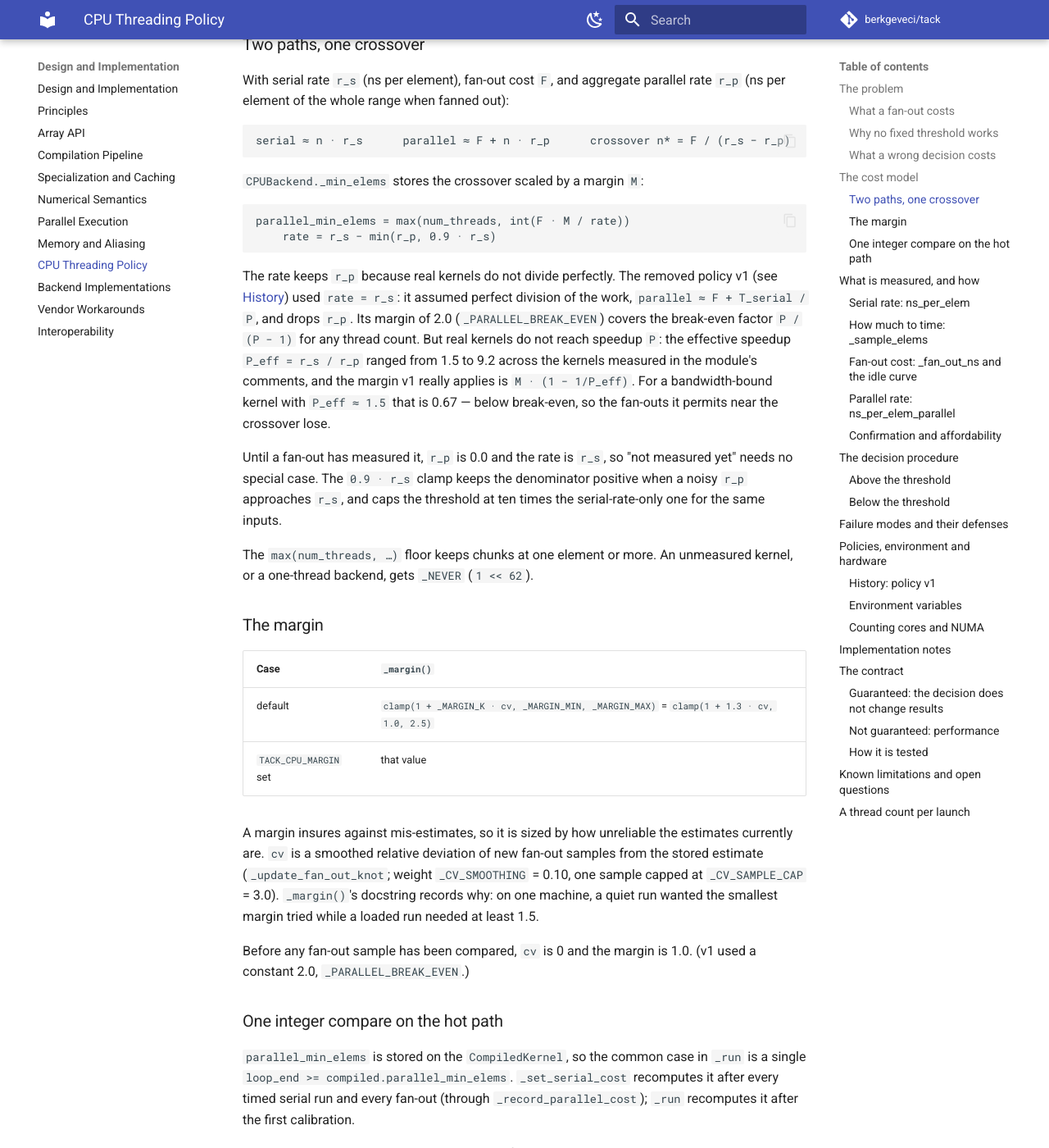
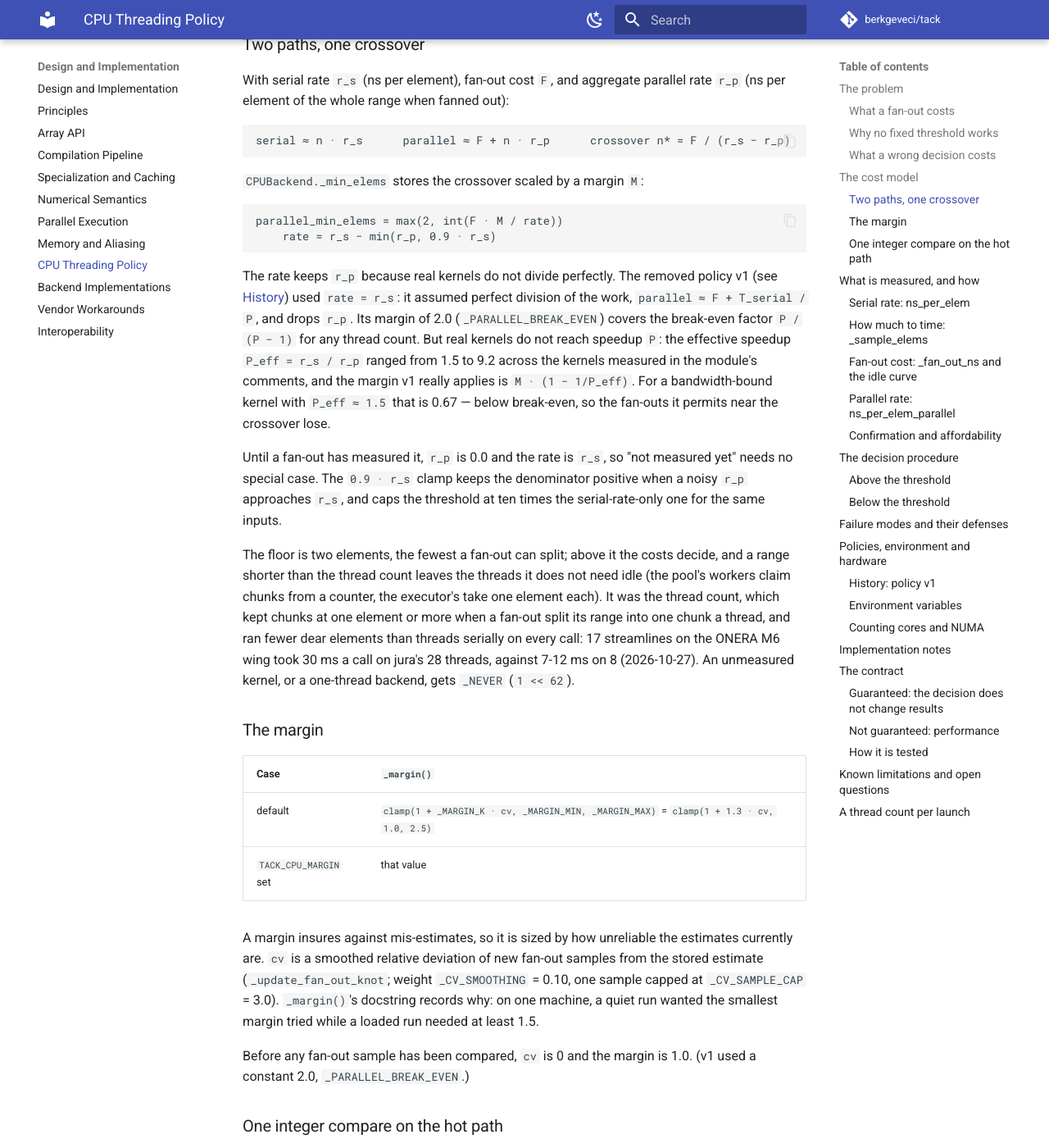
Before and after one commit to berkgeveci/tack, an MkDocs documentation site: the page built from docs/design/cpu-threading.md, in a window 1280 px wide and 1400 px high, scrolled down 2942 px. Shown: the whole window at 82% size. Built offline with MkDocs 1.6.1 and Material for MkDocs 9.7.7, drawn with Linux system fonts in a browser that asks for light colours; comment, search, counter and statistics services are not loaded; the version menu is left out.

Commit message:
CPU threading: fewer dear elements than threads fan out
CPUBackend._min_elems floored the fan-out threshold at the thread count, so
a range of fewer elements than threads ran serially on every call however
dear each element. On jura's 28 threads the ONERA M6's 17 streamlines took
30 ms a call against 7-12 ms on 8, and
test_a_short_range_of_dear_elements_fans_out_on_first_sight failed from 10
threads up (9 elements are left after its first-sight slices). The floor is
two elements, the fewest a fan-out can split; above it the costs decide. A
shorter range than the thread count leaves the threads it does not need
idle: the pool's workers claim chunks from a counter, the executor's take
an element each. _probe_min_range keeps its thread-count floor: it sizes a
timing slice, not a fan-out.

test_threshold_never_drops_below_the_thread_count becomes
test_threshold_never_drops_below_two_elements, and
test_fewer_dear_elements_than_threads_fan_out checks a 28-thread backend.
test_cpu_threading and test_cpu_pool pass on 2, 8, 10 and 28 threads.
Found and first fixed on jura (its fix/short-range-many-threads, unpushed).

````diff
--- a/docs/design/cpu-threading.md
+++ b/docs/design/cpu-threading.md
@@ -138,7 +138,7 @@ serial ≈ n · r_s      parallel ≈ F + n · r_p      crossover n* = F / (r_s
 `CPUBackend._min_elems` stores the crossover scaled by a margin `M`:
 
 ```
-parallel_min_elems = max(num_threads, int(F · M / rate))
+parallel_min_elems = max(2, int(F · M / rate))
     rate = r_s − min(r_p, 0.9 · r_s)
 ```
 
@@ -158,8 +158,15 @@ Until a fan-out has measured it, `r_p` is 0.0 and the rate is `r_s`, so
 denominator positive when a noisy `r_p` approaches `r_s`, and caps the
 threshold at ten times the serial-rate-only one for the same inputs.
 
-The `max(num_threads, …)` floor keeps chunks at one element or more. An
-unmeasured kernel, or a one-thread backend, gets `_NEVER` (`1 << 62`).
+The floor is two elements, the fewest a fan-out can split; above it the
+costs decide, and a range shorter than the thread count leaves the threads
+it does not need idle (the pool's workers claim chunks from a counter, the
+executor's take one element each). It was the thread count, which kept
+chunks at one element or more when a fan-out split its range into one chunk
+a thread, and ran fewer dear elements than threads serially on every call:
+17 streamlines on the ONERA M6 wing took 30 ms a call on jura's 28 threads,
+against 7-12 ms on 8 (2026-10-27). An unmeasured kernel, or a one-thread
+backend, gets `_NEVER` (`1 << 62`).
 
 ### The margin
 
````
Also changed, not shown: CHANGELOG.md (+6 -0 lines), 2 other files.
